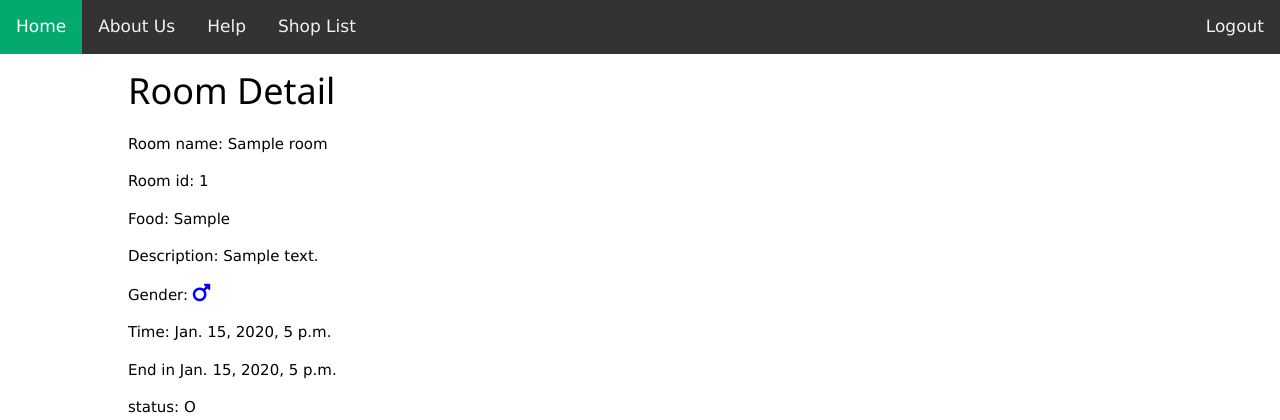
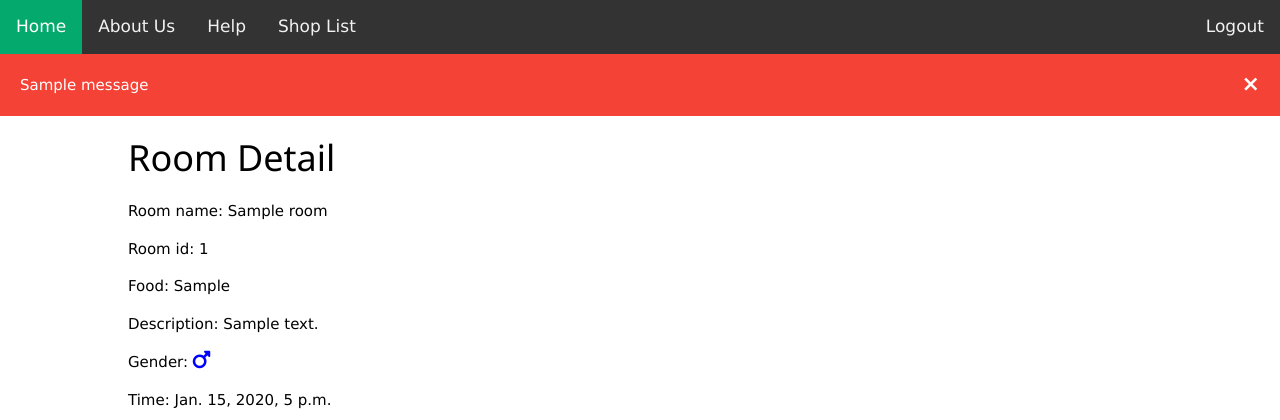
Before and after one commit to FinalProject331/CN331-FinalProject, a Django app: page /room_detail/1/ in a window 1280 px wide. Shown: the top 420 px of the page. Run offline with Django 4.2, Linux system fonts and the light colour scheme; a user stored in the database is signed in; tables that the repository leaves empty hold one stand-in row (values such as "Sample post"); one stand-in notice (Sample message) is shown; some libraries are stand-ins or nearby versions.

Commit message:
add alert message for join room

```diff
--- a/chat/templates/chat/roomdetail.html
+++ b/chat/templates/chat/roomdetail.html
@@ -3,6 +3,42 @@
 <head>
   <script src="https://kit.fontawesome.com/3f85e29ea8.js" crossorigin="anonymous"></script>
 </head>
+<style>
+  /* The alert message box */
+    .alert {
+      padding: 20px;
+      background-color: #f44336; /* Red */
+      color: white;
+      margin-bottom: 15px;
+    }
+
+  /* The close button */
+    .closebtn {
+      margin-left: 15px;
+      color: white;
+      font-weight: bold;
+      float: right;
+      font-size: 22px;
+      line-height: 20px;
+      cursor: pointer;
+      transition: 0.3s;
+    }
+
+  /* When moving the mouse over the close button */
+    .closebtn:hover {
+      color: black;
+    }
+  </style>
+
+{% if messages %}
+<div class="alert">
+<span class="closebtn" onclick="this.parentElement.style.display='none';">&times;</span>
+  {% for message in messages %}
+    {{ message }}
+  {% endfor %}
+</div>
+{% endif %}
+
 <div>
 <h1>Room Detail</h1>
 <p>Room name: {{ room.name }}</p>
```
